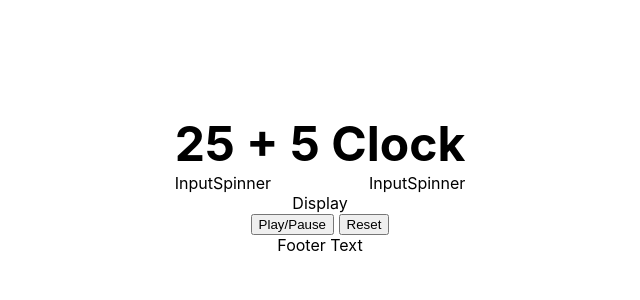
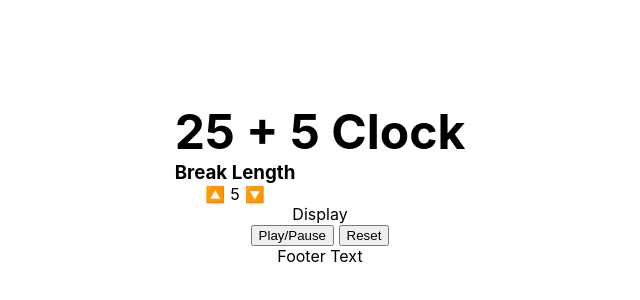
Before and after one commit to mahfuz225bd/fcc-25-5-clock, a React (Create React App) app: page / in a window 1280 px wide. Shown: the part 216-516 px from the top of the page, without its empty margins (320-960 px from the left). Built offline with nearby package versions, Linux system fonts and the light colour scheme.

Commit message:
component: InputSpinner added

```diff
--- a/src/App.js
+++ b/src/App.js
@@ -5,15 +5,40 @@ import InputSpinner from './components/InputSpinner'
 import Display from './components/Display'
 
 class App extends Component {
+  state = {
+    breakValue: 5,
+    sessionValue: 25,
+    leftTimeFor: 'Session',
+    leftTime: 0,
+    isPlaying: true
+  }
+
+  incrementBreakValue() {
+    let value = this.state.breakValue
+    value++;
+    this.setState({ breakValue: value })
+  }
+
+  decrementBreakValue() {
+    let value = this.state.breakValue
+    if (value > 0) {
+      value--;
+      this.setState({ breakValue: value })
+    }
+  }
+
+  componentDidMount() {
+    this.setState({ leftTime: this.state.sessionValue })
+  }
 
   render() {
+    const { breakValue, sessionValue, leftTimeFor, leftTime } = this.state
     return (
       <div className='container'>
         <h1>25 + 5 Clock</h1>
         <main>
           <div className='input-times'>
-            <InputSpinner />
-            <InputSpinner />
+            <InputSpinner label='Break Length' value={breakValue} increment={this.incrementBreakValue.bind(this)} decrement={this.decrementBreakValue.bind(this)} />
           </div>
           <Display />
           <div className='action-buttons'>
--- a/src/components/InputSpinner/InputSpinner.module.css
+++ b/src/components/InputSpinner/InputSpinner.module.css
@@ -1,3 +1,16 @@
 .container {
     text-align: center;
 }
+
+.container a {
+    cursor: pointer;
+}
+
+.value {
+    padding: 5px;
+}
+
+.container a,
+.value {
+    user-select: none;
+}
--- a/src/components/InputSpinner/index.jsx
+++ b/src/components/InputSpinner/index.jsx
@@ -1,10 +1,30 @@
+import PropTypes from "prop-types"
 import React from 'react'
 import styles from './InputSpinner.module.css'
 
-const InputSpinner = () => {
+const InputSpinner = ({ label, value, increment, decrement }) => {
     return (
-        <div className={styles.container}>InputSpinner</div>
+        <div className={styles.container}>
+            <h3>{label}</h3>
+            <section>
+                <a onClick={increment}>🔼</a>
+                <span className={styles.value}>{value}</span>
+                <a onClick={decrement}>🔽</a>
+            </section>
+        </div>
     )
 }
 
+InputSpinner.propTypes = {
+    decrement: PropTypes.func.isRequired,
+    increment: PropTypes.func.isRequired,
+    label: PropTypes.string.isRequired,
+    value: PropTypes.number.isRequired
+}
+
+InputSpinner.defaultProps = {
+    value: 0,
+    label: 'Untitled'
+}
+
 export default InputSpinner
```
